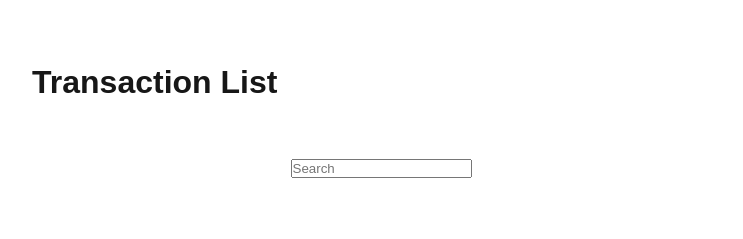
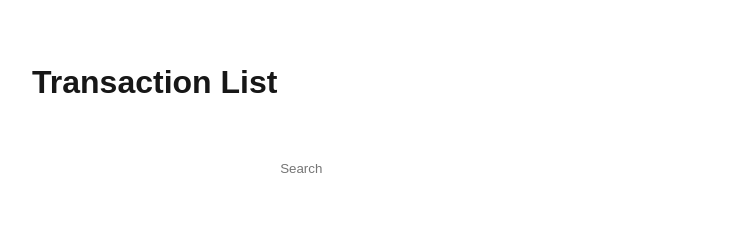
Before and after one commit to devfabricio/NextTransactions, a Next.js app: page / in a window 1280 px wide. Shown: the top 239 px of the page, without its empty margins (268-1011 px from the left). Built offline with nearby package versions, Linux system fonts and the light colour scheme.

Commit message:
feat: create search input to search transactions by query

```diff
--- a/src/components/Filter/filter.module.css
+++ b/src/components/Filter/filter.module.css
@@ -1,4 +1,5 @@
 .filters {
+  display: flex;
   margin: 2rem 1rem 2rem 0;
 }
 
@@ -19,3 +20,18 @@
   margin-right: 10px;
   transition: all 0.3s ease;
 }
+
+.search {
+  margin-right: 10px;
+  width: 100%;
+}
+
+.search input {
+  padding: 10px;
+  border-radius: 5px;
+  border: 2px solid #fff;
+  background-color: transparent;
+  color: #fff;
+  width: 100%;
+  outline: none;
+}
--- a/src/components/Filter/index.tsx
+++ b/src/components/Filter/index.tsx
@@ -1,8 +1,28 @@
-import styles from '@/app/page.module.css';
+import styles from '@/components/Filter/Filter.module.css';
 import { useTransaction } from '@/context/useTransaction.context';
+import { useEffect, useState } from 'react';
 
 export const Filter = () => {
-  const { transactions, setTransactions } = useTransaction();
+  const { transactions, setTransactions, setSearchResults } = useTransaction();
+  const [query, setQuery] = useState('');
+
+  useEffect(() => {
+    filterByQuery(query);
+  }, [query]);
+
+  const search = (e: React.ChangeEvent<HTMLInputElement>) => {
+    const searchValue = e.target.value;
+    setQuery(searchValue);
+  };
+
+  const filterByQuery = (query: string) => {
+    const filteredTransactions = transactions.filter((transaction) => {
+      return transaction.description
+        .toLowerCase()
+        .includes(query.toLowerCase());
+    });
+    setSearchResults(filteredTransactions);
+  };
 
   const sortTransactionByAmount = () => {
     const sortedTransactions = [...transactions].sort(
@@ -27,7 +47,9 @@ export const Filter = () => {
       <button className={styles.filterButton} onClick={sortTransactionByDate}>
         Date
       </button>
-      <input className={styles.search} placeholder="Search" />
+      <div className={styles.search}>
+        <input placeholder="Search" onChange={search} />
+      </div>
     </div>
   );
 };
--- a/src/components/TransactionList/index.tsx
+++ b/src/components/TransactionList/index.tsx
@@ -1,12 +1,18 @@
+import { useMemo } from 'react';
 import styles from '@/app/page.module.css';
 import { TransactionItem } from '@/components/TransactionItem';
 import { useTransaction } from '@/context/useTransaction.context';
 
 export const TransactionList = () => {
-  const { transactions } = useTransaction();
+  const { transactions, searchResults } = useTransaction();
+
+  const transactionList = useMemo(() => {
+    return searchResults.length ? searchResults : transactions;
+  }, [searchResults, transactions]);
+
   return (
     <div className={styles.list}>
-      {transactions.map((item) => (
+      {transactionList.map((item) => (
         <TransactionItem transaction={item} key={item.id} />
       ))}
     </div>
--- a/src/context/useTransaction.context.tsx
+++ b/src/context/useTransaction.context.tsx
@@ -5,6 +5,8 @@ import { TTransaction } from '@/types/transaction';
 type TransactionContextType = {
   transactions: TTransaction[];
   setTransactions: (transactions: TTransaction[]) => void;
+  searchResults: TTransaction[];
+  setSearchResults: (transactions: TTransaction[]) => void;
 };
 
 const TransactionContext = createContext<TransactionContextType | undefined>(
@@ -20,9 +22,12 @@ export const TransactionProvider = ({
 }) => {
   const [transactions, setTransactions] =
     useState<TTransaction[]>(initialTransactions);
+  const [searchResults, setSearchResults] = useState<TTransaction[]>([]);
 
   return (
-    <TransactionContext.Provider value={{ transactions, setTransactions }}>
+    <TransactionContext.Provider
+      value={{ transactions, setTransactions, searchResults, setSearchResults }}
+    >
       {children}
     </TransactionContext.Provider>
   );
```
